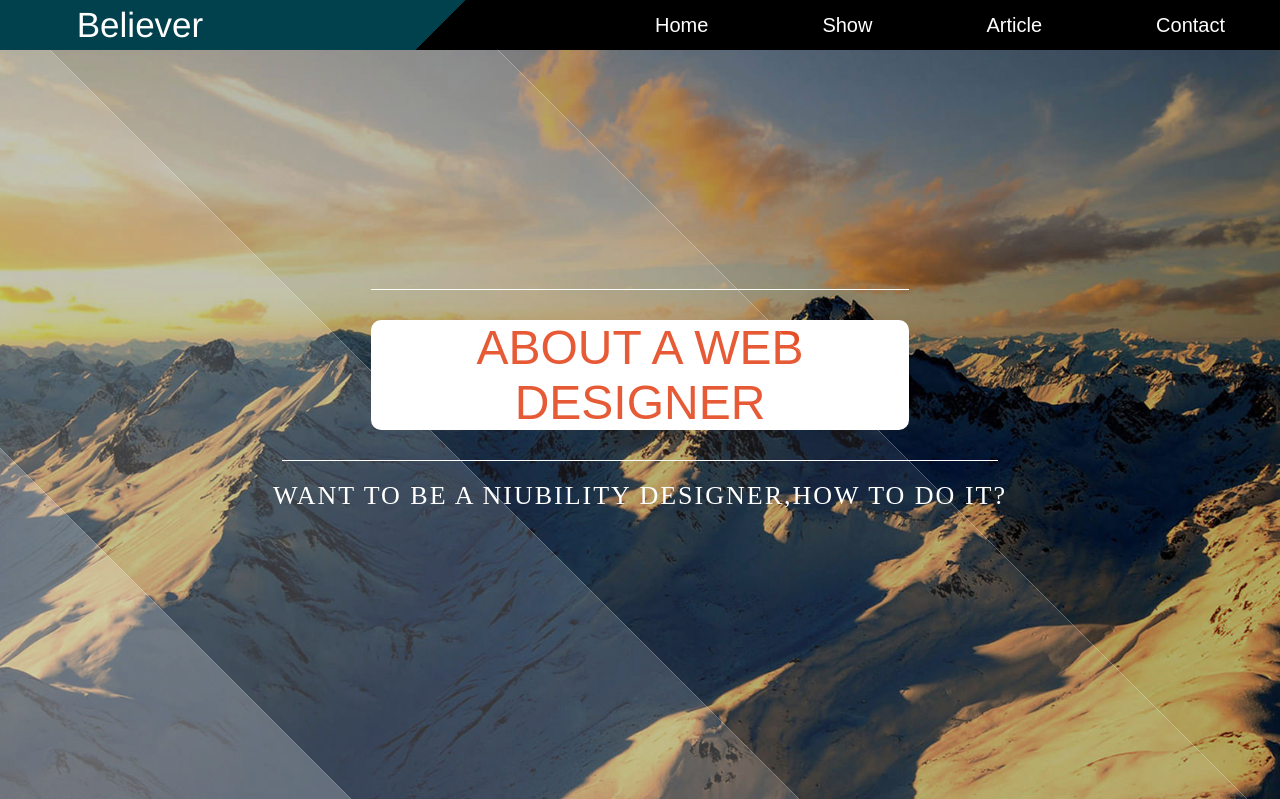
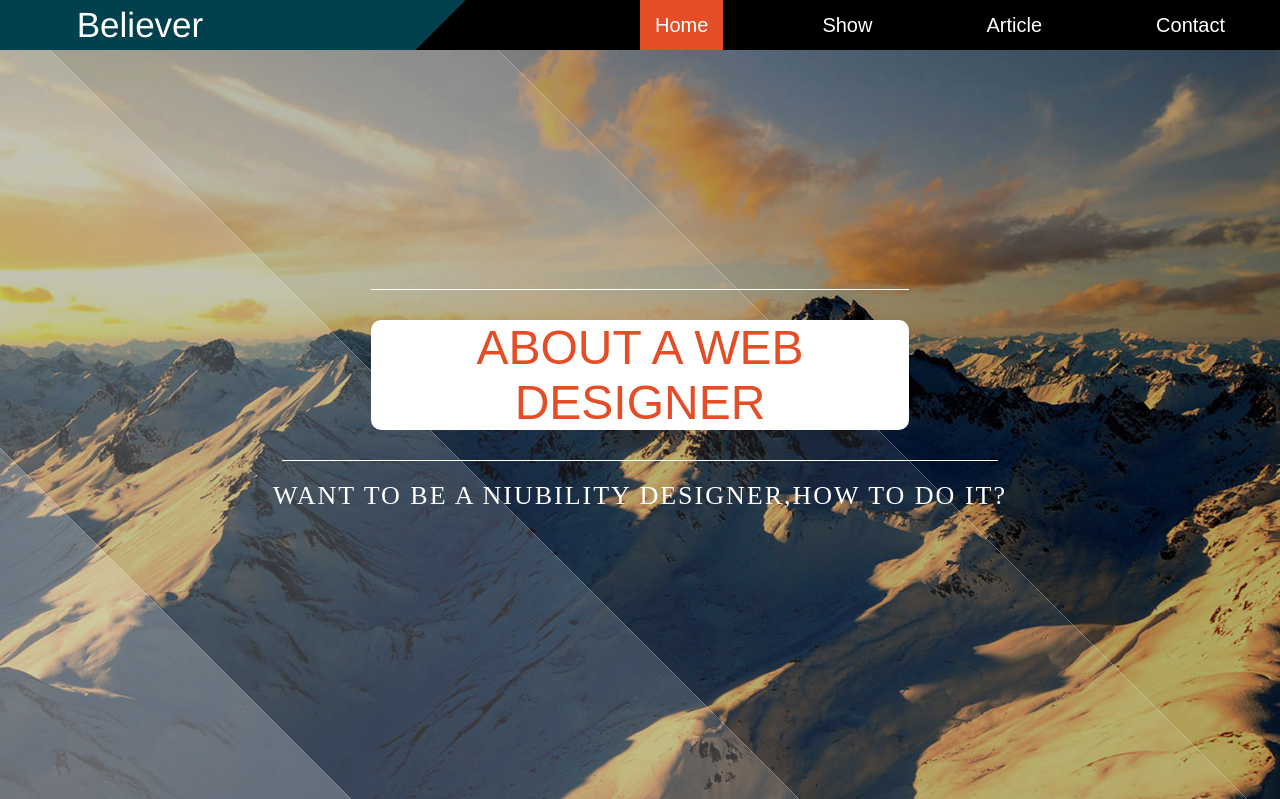
Before and after one commit to qijian1988/qijian1988.github.io, a PHP site: page / in a window 1280 px wide. Shown: the top 799 px of the page. Run offline with PHP 8.4, Linux system fonts and the light colour scheme.

Commit message:
2017.3.8
修改了一下bug

```diff
--- a/css/person.css
+++ b/css/person.css
@@ -14,6 +14,7 @@ body{
 	z-index: -1;
 	Font-size:62.5%;
 }
+
 #head-con{
 	position: fixed;
 	width: 100%;
@@ -56,6 +57,10 @@ body{
 }
 #wrap li:hover{
 	background: #e44d26;
+}
+#wrap li:nth-child(1){
+	background: #e44d26;
+	color: white;
 }
 #wrap ul li a{
 	color:white;
@@ -203,7 +208,7 @@ body{
 	transform: translate(-50%,-50%);
 	text-align: center;
 	padding-top:20px;
-	z-index: 1;
+	z-index: 4;
 }
 .above{
 	width: 60%;
--- a/css/personal.css
+++ b/css/personal.css
@@ -11,6 +11,7 @@
 			height: 100%;
 			overflow: hidden;
 		}
+
 		/*访问界面*/
 		#max-mask{
 			position: absolute;
@@ -59,7 +60,7 @@
 			margin:30px auto;
 			background: #ccc;
 			font-size:16px;
-			border-radius:10px;
+			border-radius:5px;
 		}
 		#btn:hover{
 			background: rgba(3, 169, 244, 0.79);
@@ -129,6 +130,7 @@
 			left:50%;
 			top:50%;
 			transform: translate(-50%,-50%);
+			/*-webkit-transition:all .3s ease;*/
 		}
 		#play-h{
 			display: none;
--- a/index.html
+++ b/index.html
@@ -14,10 +14,10 @@
 				<div id="wrap">
 					<p>Believer</p>
 					<ul>
-						<li><a href="#">Home</a></li>
-						<li><a href="#">Show</a></li>
-						<li><a href="#">Article</a></li>
-						<li><a href="#">Contact</a></li>
+						<li class="tab"><a href="#">Home</a></li>
+						<li class="tab"><a href="#">Show</a></li>
+						<li class="tab"><a href="#">Article</a></li>
+						<li class="tab"><a href="#">Contact</a></li>
 					</ul>
 					<div class="btn out">
 						<span></span>
@@ -143,8 +143,8 @@
 			<ul id="contact">
 				<li>
 					<a href="#">
-						<img src="img/qq.svg" alt="" />
-						<img src="img/QQ (1).svg" alt="QQ" />
+						<img src="img/QQ.svg" alt="图标" />
+						<img src="img/QQ_1.svg" alt="QQ" />
 					</a>
 				</li>
 				<li>
--- a/index1.html
+++ b/index1.html
@@ -2,7 +2,7 @@
 <html>
 	<head>
 		<meta charset="utf-8" />
-		<title></title>
+		<title>video</title>
 		<meta name="viewport" content="width=device-width,initial-scale=1">
 		<meta http-equiv="X-UA-Compatible" content="IE=edge">
 		<link rel="stylesheet" type="text/css" href="css/animate.css"/>
@@ -41,8 +41,8 @@
 			<ul id="contact">
 				<li>
 					<a href="#">
-						<img src="img/qq.svg" alt="" />
-						<img src="img/QQ (1).svg" alt="QQ" />
+						<img src="img/QQ.svg" alt="" />
+						<img src="img/QQ_1.svg" alt="QQ" />
 					</a>
 				</li>
 				<li>
--- a/js/person.js
+++ b/js/person.js
@@ -1,3 +1,10 @@
+$('.tab').mouseover(function() {
+	$(this).css({
+		background: '#e44d26'
+	}).siblings().css({
+		background: 'black'
+	})
+});
 //隐藏列表
 $('.btn').click(function(){
 	$(this).toggleClass('out click');
--- a/test.html
+++ b/test.html
@@ -20,14 +20,14 @@
 		#container div{
 			position: absolute;
 			background: #ccc;
-			width: 154px;
+			width: 500px;
 			height: 154px;
 			font-size:40px;
 			line-height: 150px;
 			text-align: center;
 		}
 		#container{
-			width: 140px;
+			width: 500px;
 			height: 200px;
 			border:1px solid black;
 			overflow-x: scroll;
```
Also changed, not shown: js/personal.js (+9 -2 lines), img/QQ_1.svg (added).
